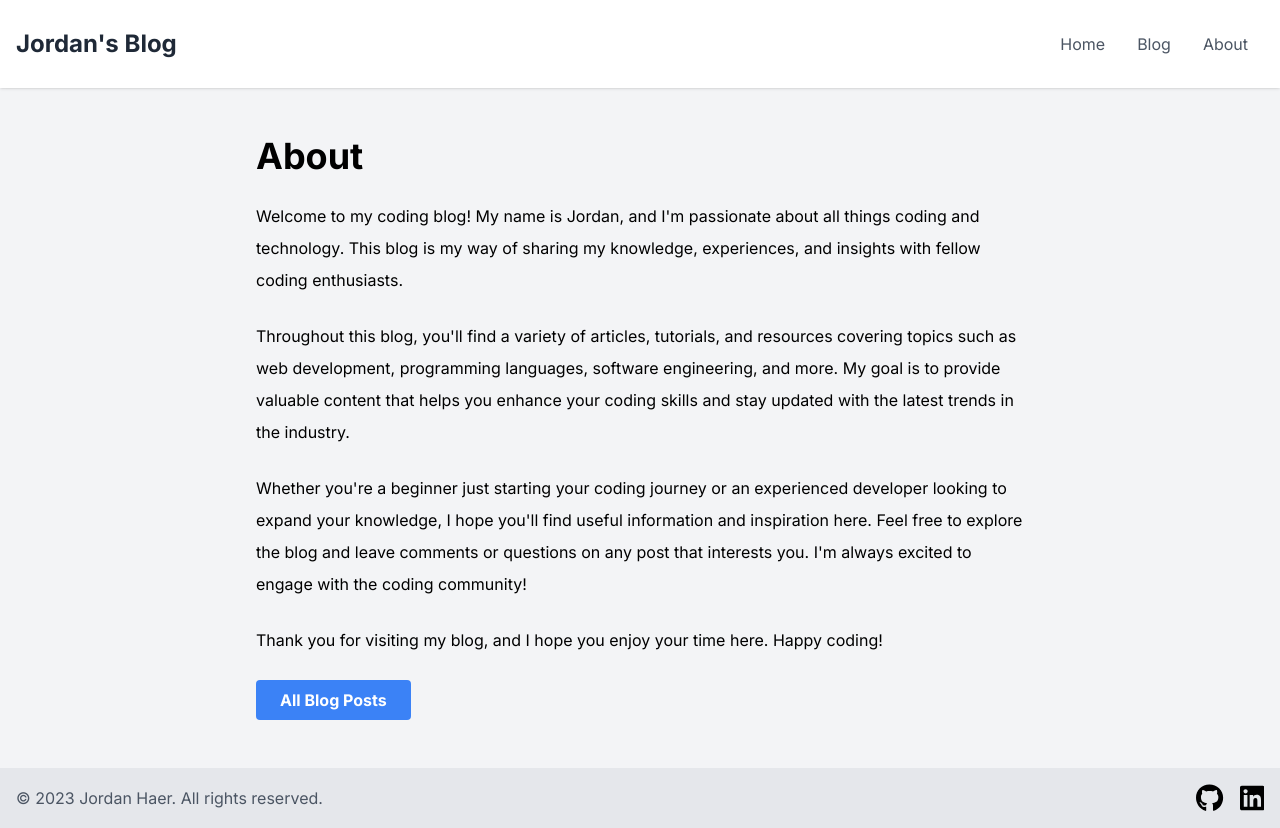
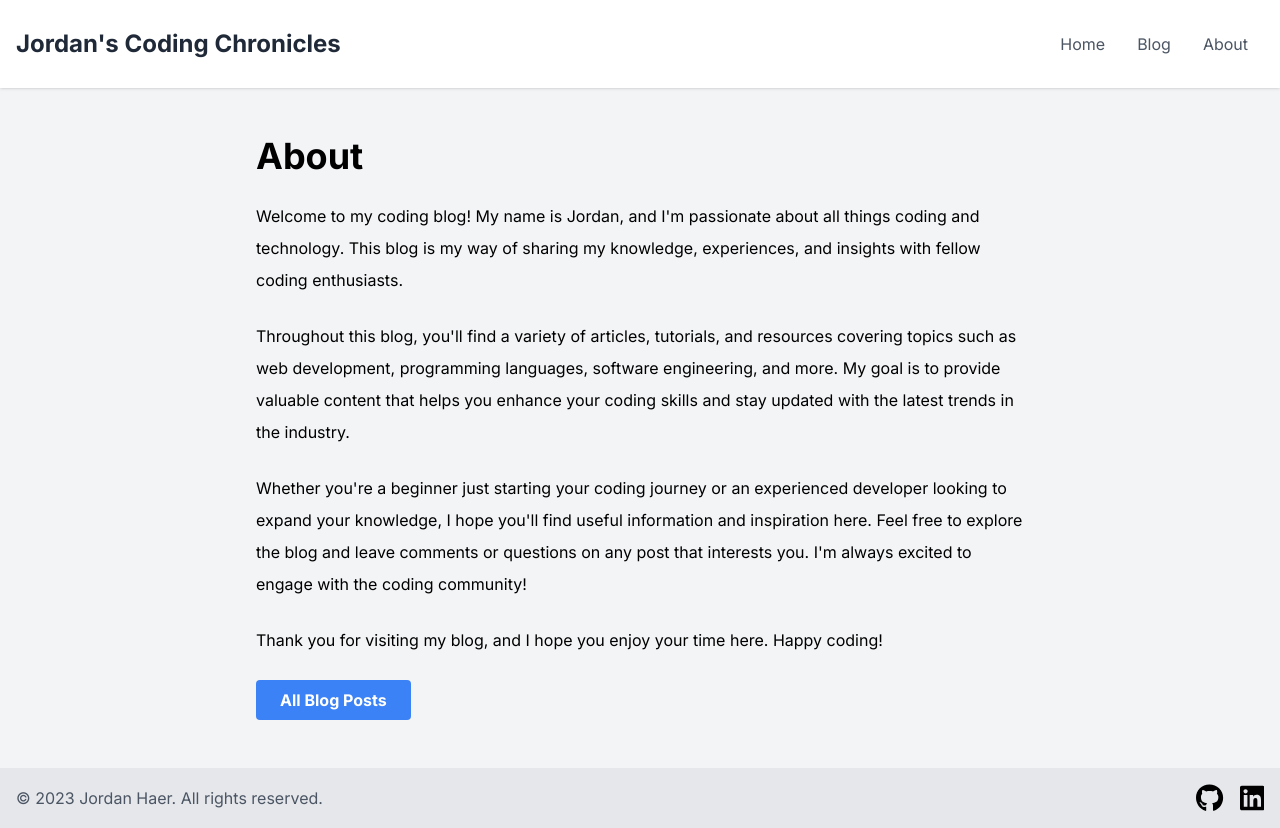
Before and after one commit to JordanHaer/coding-blog, a Next.js app: page /about in a window 1280 px wide. Built offline with nearby package versions, Linux system fonts and the light colour scheme.

Commit message:
Header sticky only on dynamic blog route

```diff
--- a/src/app/blog/[slug]/page.tsx
+++ b/src/app/blog/[slug]/page.tsx
@@ -18,7 +18,9 @@ export default async function BlogPostPage({ params }: { params: { slug: string
   }
   return (
     <div className="flex flex-col min-h-screen bg-gray-100">
+      <div className="sticky top-0">
       <Header />
+      </div>
       <BlogPost post={post} />
       <Footer />
     </div>
--- a/src/app/componets/Header.tsx
+++ b/src/app/componets/Header.tsx
@@ -18,12 +18,12 @@ export default function Header() {
     setIsMenuOpen(!isMenuOpen);
   };
   return (
-    <header className="bg-white shadow sticky top-0">
+    <header className="bg-white shadow">
       <div className="container mx-auto px-4 py-6">
         <nav className="flex justify-between items-center">
           <div>
-            <Link href="/" className="text-2xl font-bold text-gray-800">
-              Jordan&apos;s Blog
+            <Link href="/" className="text-lg sm:text-2xl font-bold text-gray-800 mr-4">
+              Jordan&apos;s Coding Chronicles
             </Link>
           </div>
           <div className="hidden sm:block">
```
